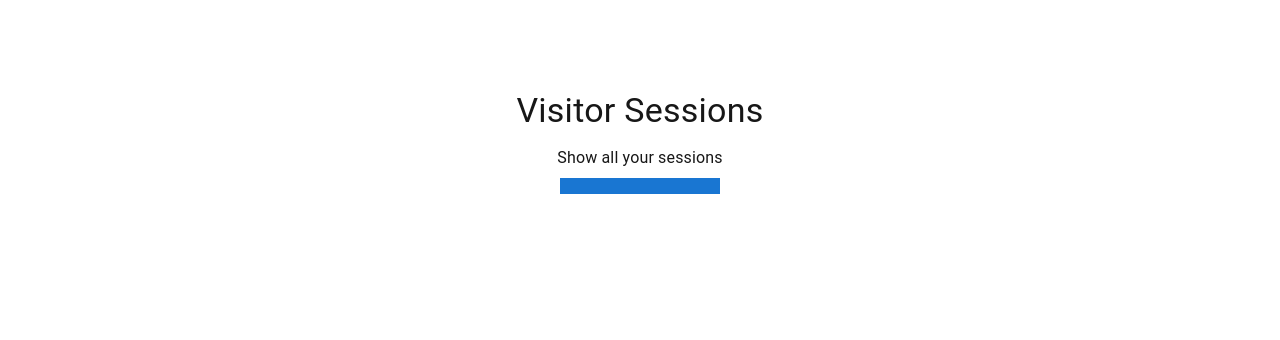
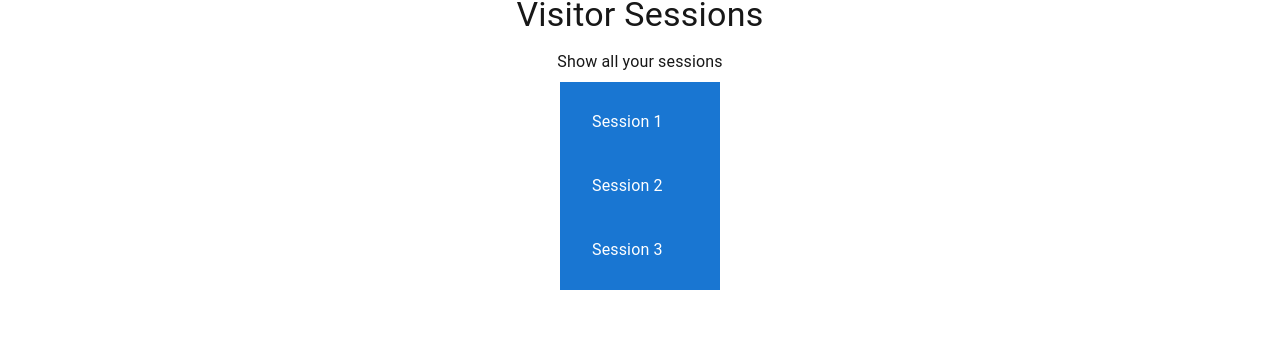
Before and after one commit to farooqsah/ar-customer-journey-vis, a Next.js app: page /visitor-session in a window 1280 px wide. Shown: the part 270-610 px from the top of the page. Built offline with nearby package versions, Linux system fonts and the light colour scheme.

Commit message:
remove the url paramters

```diff
--- a/src/app/components/steps/VisitorSession/index.js
+++ b/src/app/components/steps/VisitorSession/index.js
@@ -1,6 +1,5 @@
 "use client";
 
-import React, { useState, useEffect } from "react";
 import {
   Box,
   Typography,
@@ -11,19 +10,16 @@ import {
 } from "@mui/material";
 import Layout from "../../Layout";
 import styles from "./VisitorSession.module.scss";
-import { groupByVisitId } from "../../../services/dataAdaptor/dba-manager.js";
 
-const VisitorSession = () => {
-  const [email, setEmail] = useState("");
+const VisitorSession = (props) => {
+  // const [email, setEmail] = useState("");
 
-  useEffect(() => {
-    if (typeof window !== "undefined") {
-      const emailVal = new URLSearchParams(window.location.search).get("email");
-      setEmail(emailVal || "");
-    }
-  }, []);
-
-  const sessions = groupByVisitId(email);
+  // useEffect(() => {
+  //   if (typeof window !== "undefined") {
+  //     const emailVal = new URLSearchParams(window.location.search).get("email");
+  //     setEmail(emailVal || "");
+  //   }
+  // }, []);
 
   return (
     <>
@@ -51,7 +47,7 @@ const VisitorSession = () => {
             maxWidth="400px"
           >
             <List className={styles.list}>
-              {sessions.map((session, index) => (
+              {props.sessions.map((session, index) => (
                 <ListItem
                   key={index}
                   className={styles.listItem}
--- a/src/app/visitor-session/page.js
+++ b/src/app/visitor-session/page.js
@@ -1,7 +1,10 @@
 import VisitorSession from "../components/steps/VisitorSession";
+import { groupByVisitId } from "../services/dataAdaptor/dba-manager.js";
 
 const VisitSessions = () => {
-  return <VisitorSession />;
+  const email = "piranaf1ajo@bills.com";
+  const sessions = groupByVisitId(email);
+  return <VisitorSession sessions={sessions} />;
 };
 
 export default VisitSessions;
```
